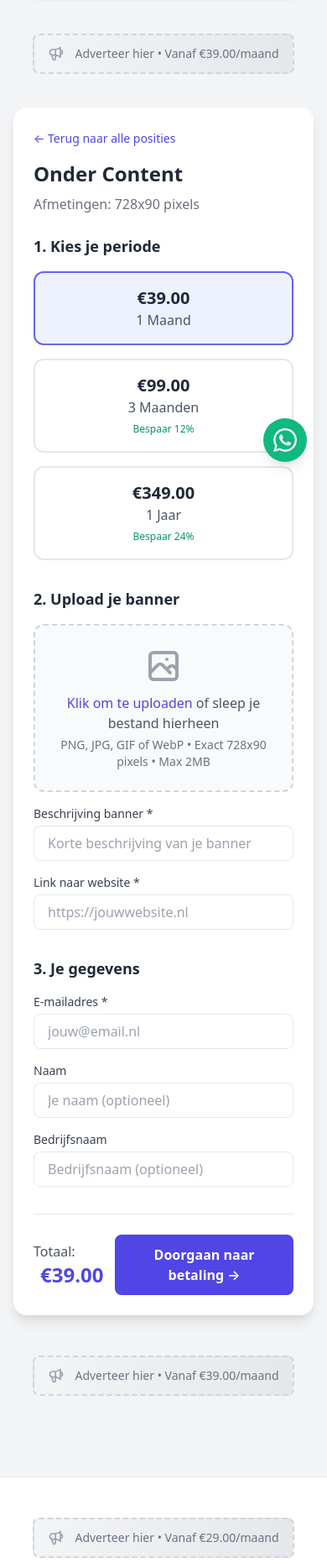
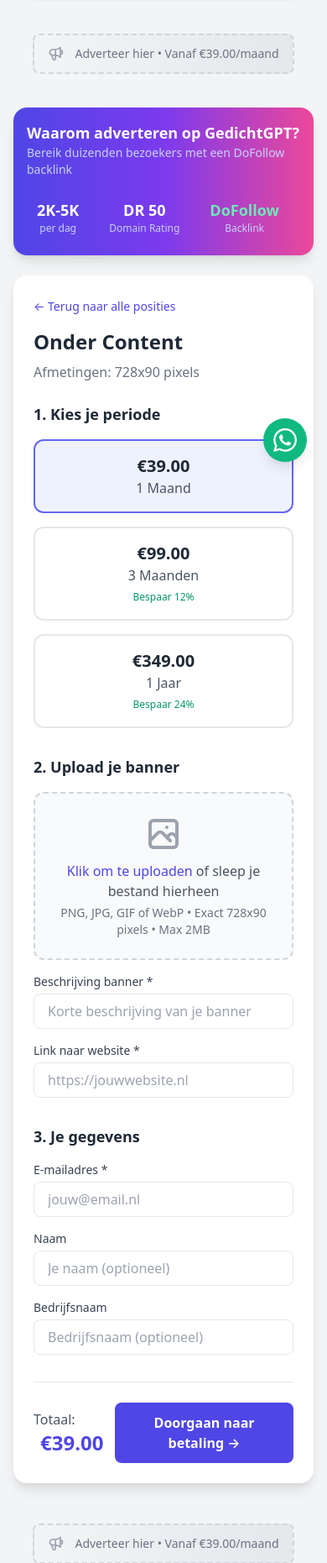
Before and after one commit to smrht/gptgedicht, a Django app: page /adverteren/onder-content/ in a window 390 px wide. Shown: the part 270-2131 px from the top of the page at 84% size. Run offline with Django 4.2, Linux system fonts and the light colour scheme; data comes from the database, SQL or seed files in the repository; data that the repository does not hold is empty.

Commit message:
refactor: voeg compacte usp banner toe aan banner aankoop pagina met stats en dofollow highlight
- Implementeer gradient banner (indigo→purple→pink) met 2K-5K bezoekers/dag, DR50 en DoFollow stats
- Voeg responsive flex layout toe met gap-4 voor mobile en desktop weergave
- Plaats 3 stat cards met glassmorphism design (bg-white/10) en centered text
- Highlight DoFollow backlink met text-green-300 voor extra nadruk
- Positioneer banner boven bestaande purchase form met mb-6 spacing

```diff
--- a/ads/templates/ads/purchase_banner.html
+++ b/ads/templates/ads/purchase_banner.html
@@ -3,6 +3,30 @@
 {% block title %}Koop Banner: {{ position.name }}{% endblock %}
 
 {% block content %}
+<!-- Compacte USP Banner -->
+<div class="bg-gradient-to-r from-indigo-600 via-purple-600 to-pink-500 rounded-2xl shadow-lg p-4 md:p-6 mb-6 text-white">
+    <div class="flex flex-wrap items-center justify-between gap-4">
+        <div>
+            <h2 class="text-lg font-bold">Waarom adverteren op GedichtGPT?</h2>
+            <p class="text-indigo-200 text-sm">Bereik duizenden bezoekers met een DoFollow backlink</p>
+        </div>
+        <div class="flex flex-wrap gap-3">
+            <div class="bg-white/10 rounded-lg px-3 py-2 text-center">
+                <div class="text-lg font-bold">2K-5K</div>
+                <div class="text-xs text-indigo-200">per dag</div>
+            </div>
+            <div class="bg-white/10 rounded-lg px-3 py-2 text-center">
+                <div class="text-lg font-bold">DR 50</div>
+                <div class="text-xs text-indigo-200">Domain Rating</div>
+            </div>
+            <div class="bg-white/10 rounded-lg px-3 py-2 text-center">
+                <div class="text-lg font-bold text-green-300">DoFollow</div>
+                <div class="text-xs text-indigo-200">Backlink</div>
+            </div>
+        </div>
+    </div>
+</div>
+
 <div class="bg-white rounded-2xl shadow-lg p-6 md:p-8">
     <a href="{% url 'ads:positions_list' %}" class="text-indigo-600 hover:underline text-sm mb-4 inline-block">
         ← Terug naar alle posities
```
